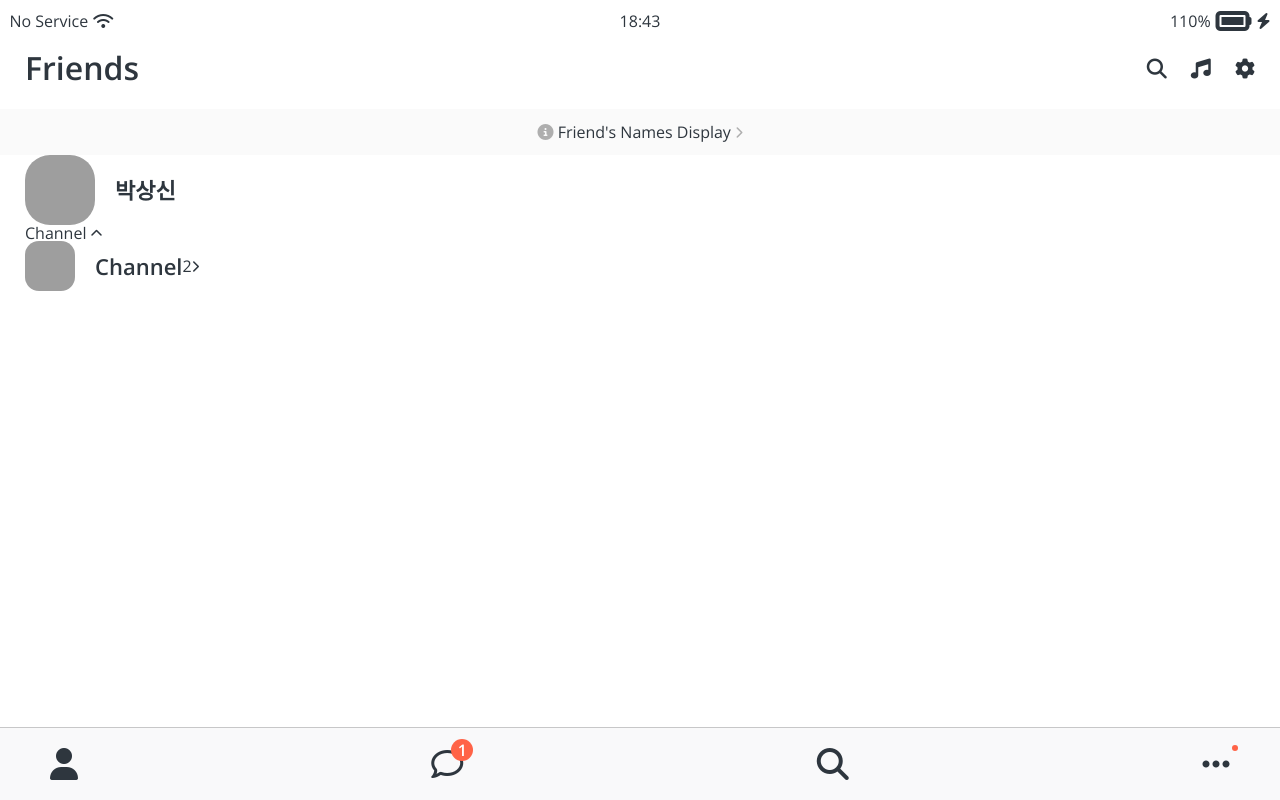
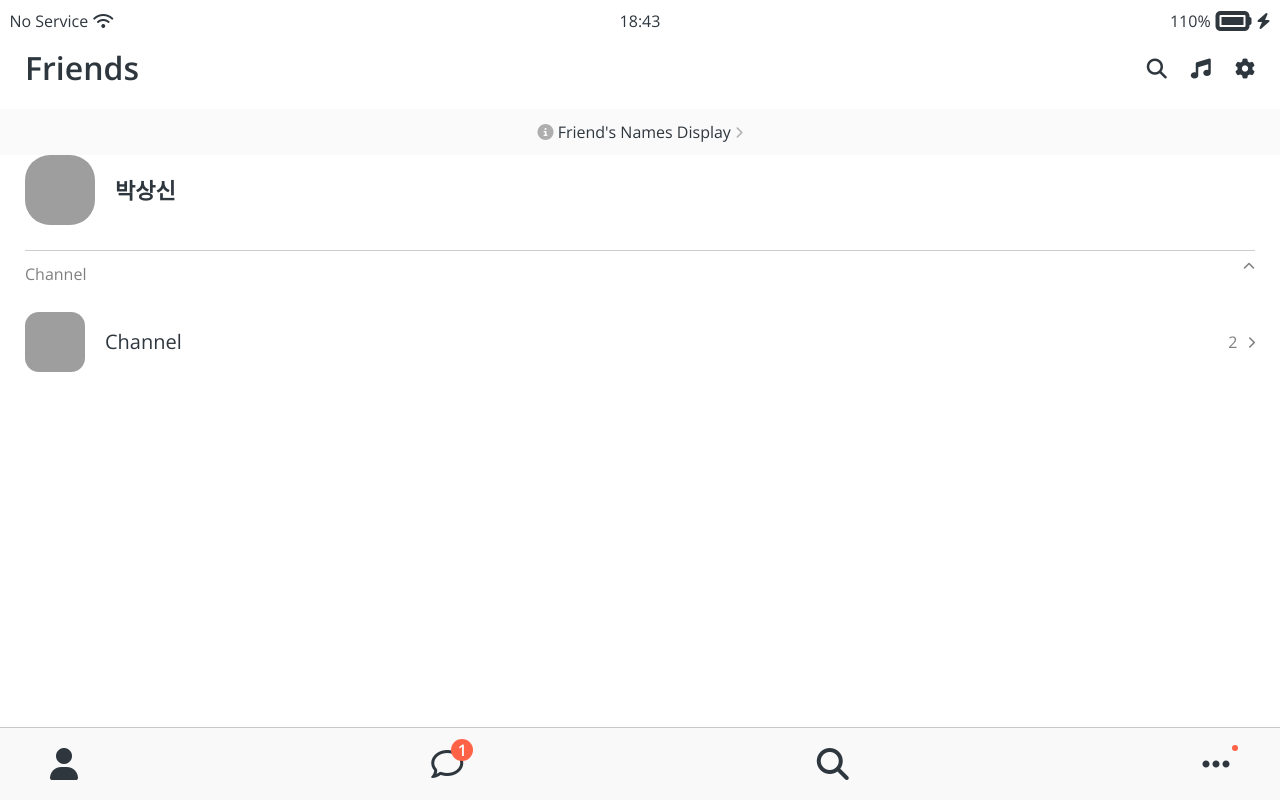
Before and after one commit to pkiop/kokoatalk-clone, a plain HTML site: page friends.html in a window 1280 px wide. Drawn offline with nearby package versions, Linux system fonts and the light colour scheme; grey boxes are pictures that could not be loaded.

Commit message:
finish friend page

```diff
--- a/css/components/friends.css
+++ b/css/components/friends.css
@@ -12,3 +12,20 @@
 .friends-screen {
   padding: 0px var(--horizontal-space);
 }
+
+.friends-screen__channel {
+  margin-top: 25px;
+  border-top: 1px solid rgba(0, 0, 0, 0.2);
+  padding-top:15px;
+}
+
+.friends-screen__channel-header {
+  display:flex;
+  justify-content: space-between;
+  margin-bottom: 30px;
+  color: rgba(0, 0, 0, 0.5);
+}
+
+.user-component__column:last-child {
+  color: rgba(0, 0, 0, 0.5);
+}
--- a/css/components/user-components.css
+++ b/css/components/user-components.css
@@ -1,7 +1,8 @@
 .user-component {
-  display:flex;
+  justify-content: space-between;
 }
 
+.user-component,
 .user-component__column{
   display: flex;
   align-items: center; /* 수직정렬느낌 */
@@ -15,8 +16,8 @@
 }
 
 .user-component__avatar-xs {
-  width:50px;
-  height:50px;
+  width:60px;
+  height:60px;
   border-radius: 14px;
 }
 
@@ -25,7 +26,20 @@
   font-size: 22px;
 }
 
+.user-component__title--not-bold {
+  font-weight: 400;
+  font-size: 20px;
+}
+
 .user-component__subtitle {
   margin-top: 8px;
   color: rgba(0, 0, 0, 0.5);
 }
+
+.user-component__column:last-child {
+  color: rgba(0, 0, 0, 0.5);
+}
+
+.user-component__column > span {
+  padding: 10px;
+}
--- a/friends.html
+++ b/friends.html
@@ -60,7 +60,7 @@
         <div class="user-component__column">
           <img class="user-component__avatar user-component__avatar-xs" src="https://images.lifealth.com/uploads/2018/03/commitments-to-make-if-you-want-to-be-happy.jpg" />
           <div class="user-component__text">
-            <h4 class="user-component__title ">Channel</h4>
+            <h4 class="user-component__title user-component__title--not-bold">Channel</h4>
             <!-- <h6 class="user-component__subtitle">this text well be erased</h6> -->
           </div>
         </div>
```
